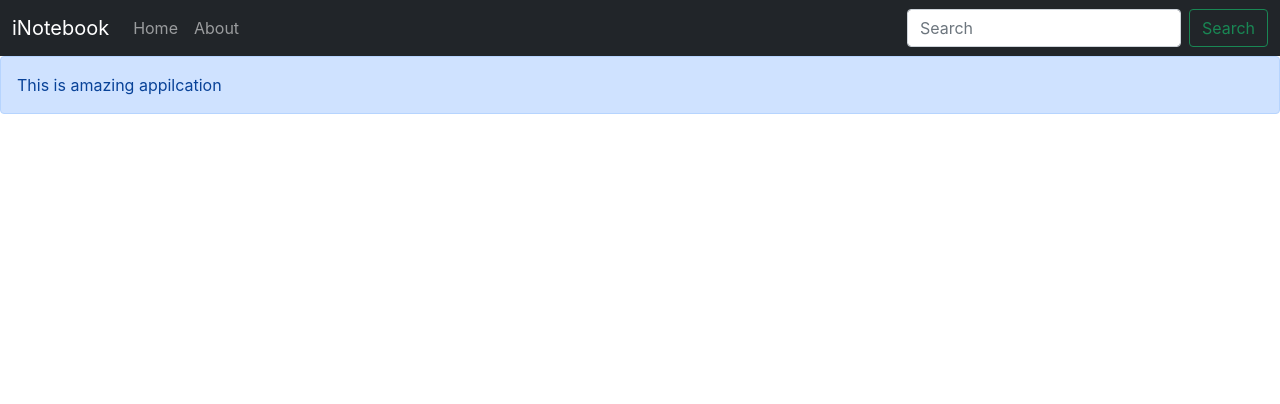
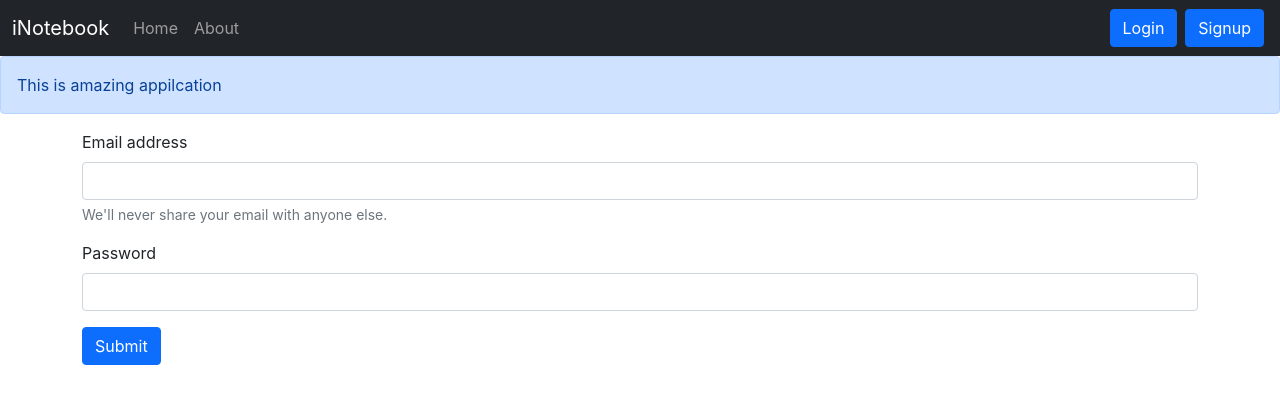
Before and after one commit to mohitrawat111/inotebook, a React (Create React App) app: page /login in a window 1280 px wide. Shown: the top 404 px of the page. Built offline with nearby package versions, Linux system fonts and the light colour scheme.

Commit message:
69-Adding Login Component to iNotebook adding success variable in backend for true and false

```diff
--- a/src/App.js
+++ b/src/App.js
@@ -11,6 +11,8 @@
 import About from './components/About';
 import NoteState from './context/notes/NoteState';
 import { Alert } from './components/Alert';
+import { Login } from './components/Login';
+import { Signup } from './components/Signup';
 
 
 function App() {
@@ -24,6 +26,8 @@
             <Route path="/" element={<Home />} />
             <Route path="/about" element={<About />} />
             {/* <Route path="about/*" element={<About />} /> Relpacement of exact path */}
+            <Route path="/login" element={<Login />} />
+            <Route path="/signup" element={<Signup />} />
           </Routes>
         </div>
       </BrowserRouter>
--- /dev/null
+++ b/src/components/Login.js
@@ -0,0 +1,50 @@
+import { useState } from "react"
+import React from 'react'
+import { useNavigate } from "react-router-dom"
+
+export const Login = () => {
+    const [credentials, setCredentials] = useState({ email: "", password: "" })
+    let navigate = useNavigate();
+    const handleSubmit = async (e) => {
+
+        e.preventDefault();
+        const response = await fetch('http://localhost:5000/api/auth/login', {
+            method: 'POST',
+            headers: {
+                'Content-Type': 'application/json'
+
+            },
+            body: JSON.stringify({ email: credentials.email, password: credentials.password })
+        });
+        const json = await response.json();
+        console.log(json)
+        if (json.success) {
+            //save the auth token and redirect
+            localStorage.setItem('token', json.authtoken);
+            navigate("/")
+        }
+        else {
+            alert("invalid credentials")
+        }
+    }
+    const onchange = (e) => {
+        setCredentials({ ...credentials, [e.target.name]: e.target.value })
+    }
+    return (
+        <div>
+            <form onSubmit={handleSubmit}>
+                <div className="mb-3">
+                    <label htmlFor="email" className="form-label">Email address</label>
+                    <input type="email" className="form-control" id="email" value={credentials.email} name='email' onChange={onchange} aria-describedby="emailHelp" />
+                    <div id="emailHelp" className="form-text">We'll never share your email with anyone else.</div>
+                </div>
+                <div className="mb-3">
+                    <label htmlFor="password" className="form-label">Password</label>
+                    <input type="password" className="form-control" id="password" value={credentials.password} name='password' onChange={onchange} />
+                </div>
+
+                <button type="submit" className="btn btn-primary">Submit</button>
+            </form>
+        </div>
+    )
+}
--- a/src/components/Navbar.js
+++ b/src/components/Navbar.js
@@ -25,8 +25,9 @@
 
                     </ul>
                     <form className="d-flex">
-                        <input className="form-control me-2" type="search" placeholder="Search" aria-label="Search" />
-                        <button className="btn btn-outline-success" type="submit">Search</button>
+
+                        <Link className="btn btn-primary mx-1" to="/login" role="button">Login</Link>
+                        <Link className="btn btn-primary mx-1" to="/signup" role="button">Signup</Link>
                     </form>
                 </div>
             </div>
--- /dev/null
+++ b/src/components/Signup.js
@@ -0,0 +1,9 @@
+import React from 'react'
+
+export const Signup = () => {
+    return (
+        <div>
+            I am signup
+        </div>
+    )
+}
```
Also changed, not shown: 1 other file (tests, documents, lock files or other folders).
